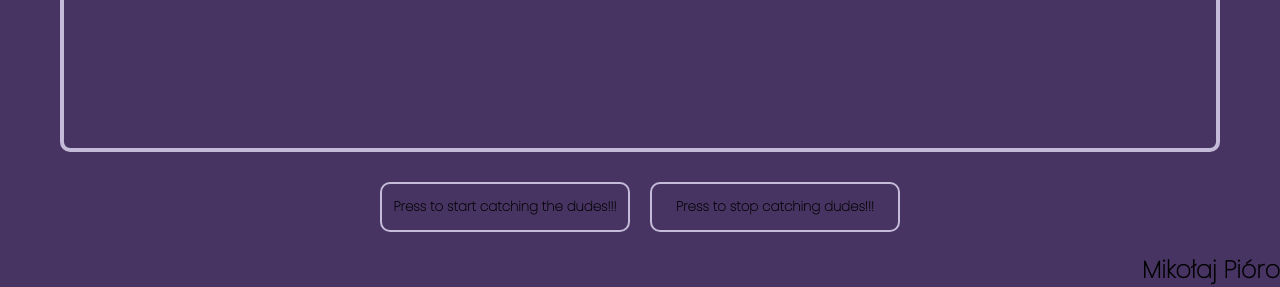
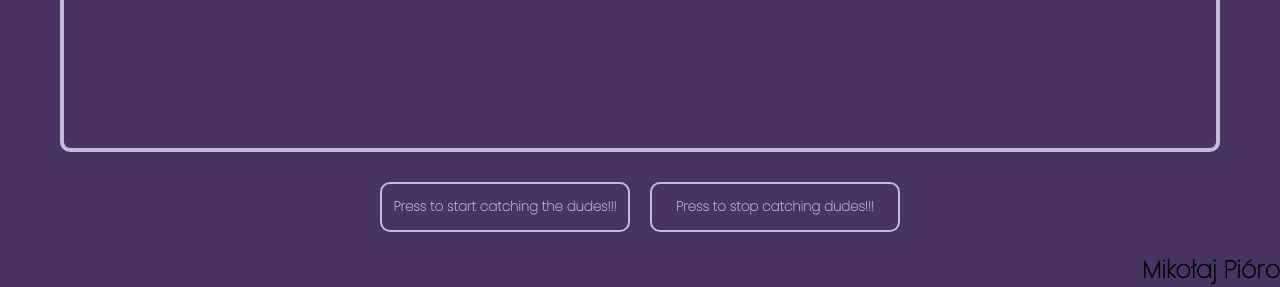
Before and after one commit to mikolajpioro/ExerApp, a FastAPI app: page / in a window 1280 px wide. Shown: the part 636-923 px from the top of the page. Run offline with FastAPI, Linux system fonts and the light colour scheme.

Commit message:
Remove unused fire.gif asset and update footer styling with color change

```diff
--- a/static/style.css
+++ b/static/style.css
@@ -73,7 +73,8 @@ footer {
     border: 2px solid rgb(196, 187, 216);
     border-radius: 10px;
     font-family: "Poppins", sans-serif;
-    font-weight: bold
+    font-weight: bold;
+    color: rgb(196, 187, 216);
 }
 
 .game_buttons:hover {
```
Also changed, not shown: static/fire.gif (deleted).
